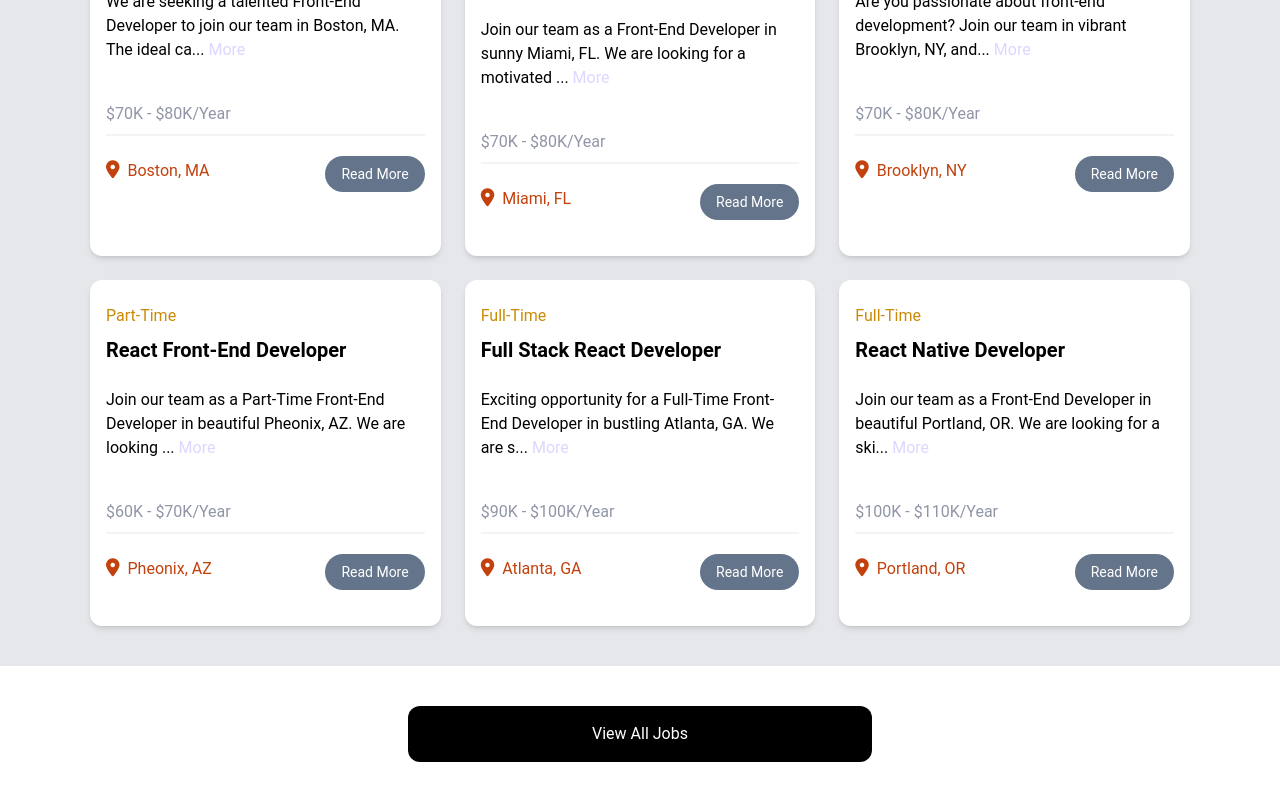
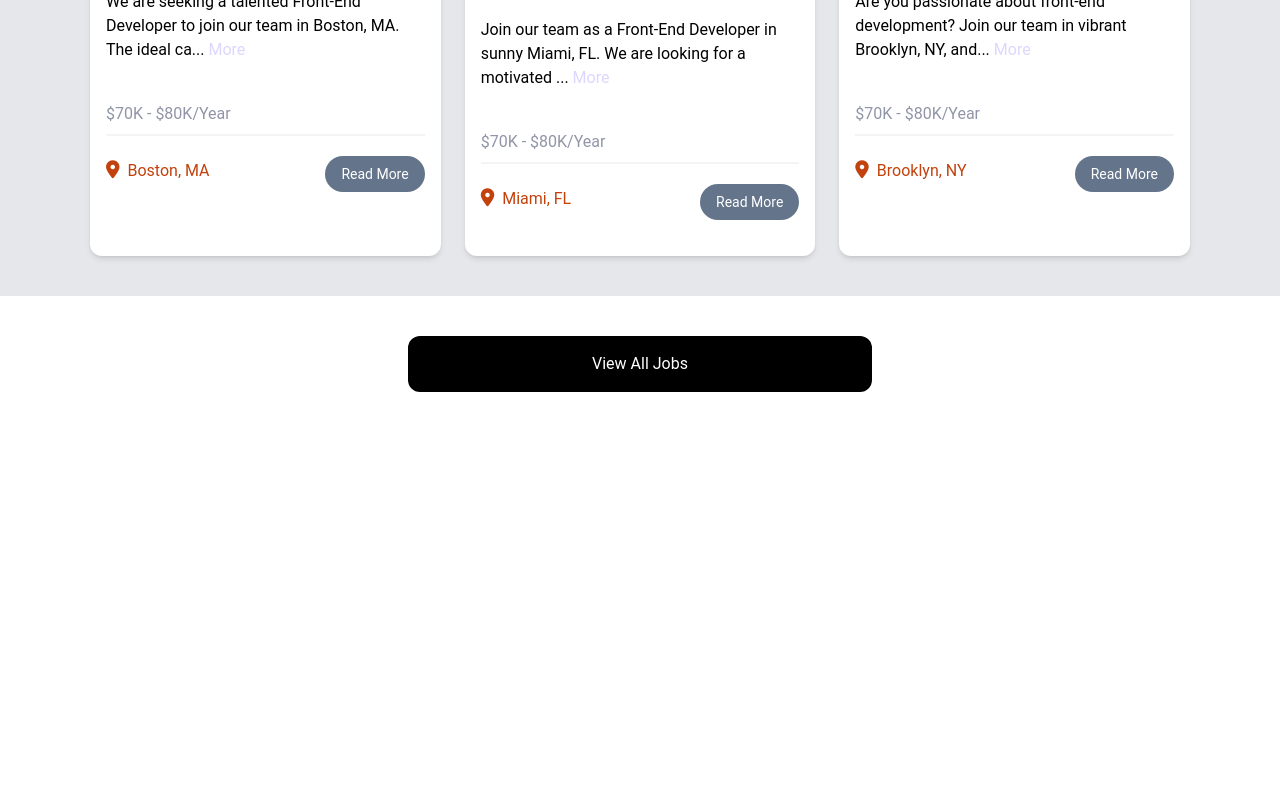
Before and after one commit to mheyrie/react-jobs-proj, a React (Vite) app: page / in a window 1280 px wide. Shown: the part 842-1642 px from the top of the page. After the commit the page ends 1274 px from the top, so only its background shows below. Built offline with nearby package versions, Linux system fonts and the light colour scheme; data requests are answered from the project's data file.

Commit message:
Added a condition to control the number of jobs shown on Home page and on jobListing page

```diff
--- a/src/components/JobListings.jsx
+++ b/src/components/JobListings.jsx
@@ -10,8 +10,9 @@
 
   useEffect(() => {
     const fectchJobs = async  () => {
+      const apiUrl = isHome ? 'http://localhost:8000/jobs?_limit=3' : 'http://localhost:8000/jobs'
       try{
-        const res = await fetch('http://localhost:8000/jobs')
+        const res = await fetch(apiUrl)
         const data = await res.json()
         setJobs(data)
       } catch (error){
@@ -19,8 +20,7 @@
       } finally {
         setLoading(false)
       }
-
-    }
+     }
     fectchJobs();
   }, [])
 
```
